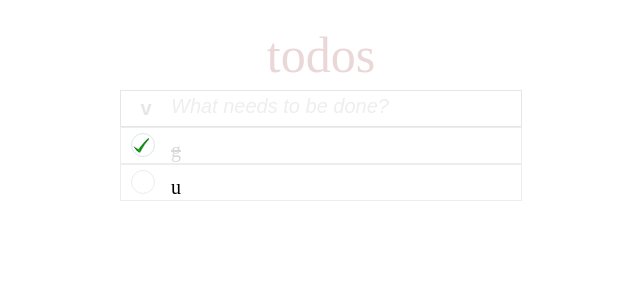
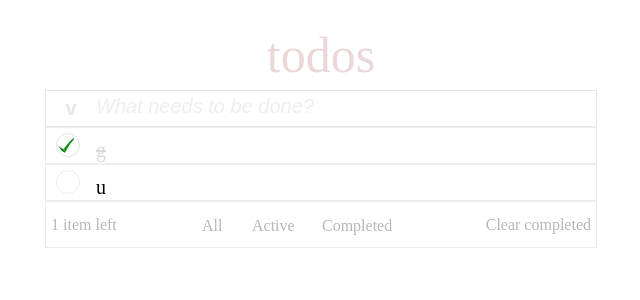
Before and after one commit to EvaMelon/ToDo-React, a React (Create React App) app: page / in a window 1280 px wide. Shown: the top 300 px of the page, without its empty margins (319-959 px from the left). Built offline with nearby package versions, Linux system fonts and the light colour scheme.

Commit message:
added buttons

```diff
--- a/src/App.css
+++ b/src/App.css
@@ -12,7 +12,7 @@
 
 .todos-writingSpace {
   height:35px;
-  width:350px;
+  width:500px;
   border:solid 1px #E6E6E6;
   border-width: 1px 1px 1px 0;
   font-style: italic;
@@ -41,7 +41,7 @@
 
 .todo {
   height:35px;
-  width:400px;
+  width:550px;
   border:solid 1px #EDEDED;
   margin:auto;
   list-style: none;
@@ -123,7 +123,49 @@ div.done {
 }
 
 .itemCounter-section {
-  border:1px solid black;
+  position: relative;
   height:35px;
-  width:400px;
+  width:550px;
+  border: 1px solid #EDEDED;
+  margin:auto;
+  padding-top: 10px
 }
+
+.itemCounter-element {
+  padding:5px;
+  color:#B7B7B7;
+  position:absolute;
+}
+
+.items-left {
+  left:0;
+}
+
+.clear{
+  right:0;
+ }
+
+.all {
+ left: 150px;
+}
+
+.active {
+  left: 200px;
+}
+
+.completed {
+  left: 270px;
+}
+
+.active:hover,
+.completed:hover,
+.all:hover {
+  border: 1px solid #EFD6D6;
+  border-radius: 5px;
+}
+
+.active,
+.completed,
+.all {
+  border: 1px solid white;
+}
--- a/src/App.js
+++ b/src/App.js
@@ -11,9 +11,6 @@ class App extends Component {
       items:[{text:"g", done:true}, {text:"u", done:false}]
     };
   }
-  //  this.state={
-    //  className="button"}
- // }
 
   handleKeyPress = (event) => {
     const enterKey = 13;
@@ -46,6 +43,22 @@ class App extends Component {
     });
   }
 
+  countCompletedItems() {
+    const items = this.state.items;
+    let itemsCount = 0;
+    for(let i = 0; i < items.length; i++) {
+      if(items[i].done == false) {
+        itemsCount++;
+      }
+    }
+    if (itemsCount != 1) {
+      return itemsCount + " items left";
+    }
+    else {
+      return itemsCount + " item left";
+    }
+  }
+
   renderItems() {
     const items = [];
     for(let i = 0; i < this.state.items.length; i++) {
@@ -72,14 +85,16 @@ class App extends Component {
           {this.renderItems()}
         </div>
 
-    {/*    <section className="itemCounter-section">
-          <span>0 items left</span>
-          <span>All</span>
-          <span>Active</span>
-          <span>Completed</span>
-          <span>Completed</span>
-          <span>Clear completed</span>
-    </section> */}
+        <section className="itemCounter-section">
+          <span className="itemCounter-element items-left">
+            {this.countCompletedItems()}</span>
+          <span className="itemCounter-element all">All</span>
+          <span className="itemCounter-element active">Active</span>
+          <span className="itemCounter-element completed">Completed</span>
+          <span className="itemCounter-element clear">Clear completed</span>
+        </section>
+
+
 
 
       </div>
```
